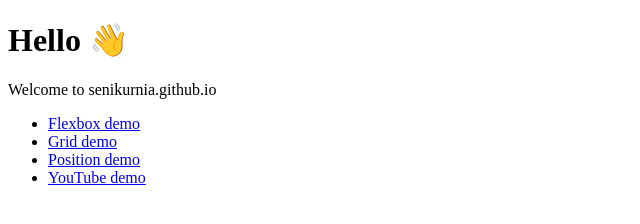
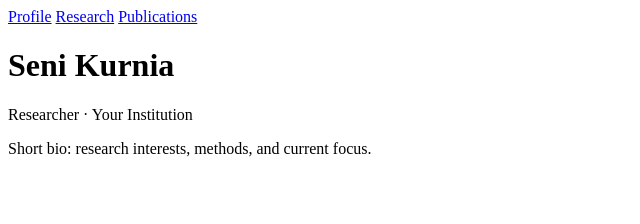
Before and after one commit to senikurnia/senikurnia.github.io, a plain HTML site: page index.html in a window 1280 px wide. Shown: the whole page, without its empty margins (0-640 px from the left). Drawn offline with Linux system fonts and the light colour scheme.

Commit message:
Update index.html

```diff
--- a/index.html
+++ b/index.html
@@ -1,19 +1,23 @@
 <!doctype html>
 <html>
-  <head>
-    <meta charset="utf-8" />
-    <meta name="viewport" content="width=device-width,initial-scale=1" />
-    <title>Seni Senjaya</title>
-  </head>
-  <body>
-    <h1>Hello 👋</h1>
-    <p>Welcome to senikurnia.github.io</p>
+<head>
+  <meta charset="utf-8">
+  <meta name="viewport" content="width=device-width,initial-scale=1">
+  <title>Seni Kurnia — Researcher</title>
+  <link rel="stylesheet" href="assets/style.css">
+</head>
+<body>
+  <nav>
+    <a href="index.html">Profile</a>
+    <a href="research.html">Research</a>
+    <a href="publications.html">Publications</a>
+  </nav>
 
-    <ul>
-      <li><a href="flexbox.html">Flexbox demo</a></li>
-      <li><a href="grid.html">Grid demo</a></li>
-      <li><a href="position.html">Position demo</a></li>
-      <li><a href="youtube.html">YouTube demo</a></li>
-    </ul>
-  </body>
+  <h1>Seni Kurnia</h1>
+  <p>Researcher · Your Institution</p>
+
+  <p>
+    Short bio: research interests, methods, and current focus.
+  </p>
+</body>
 </html>
```
